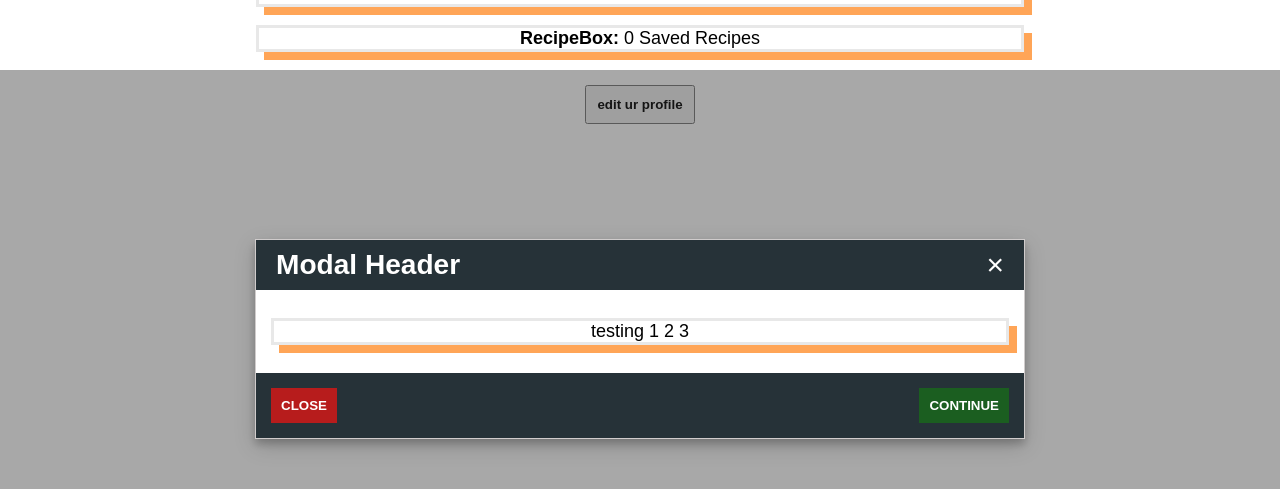
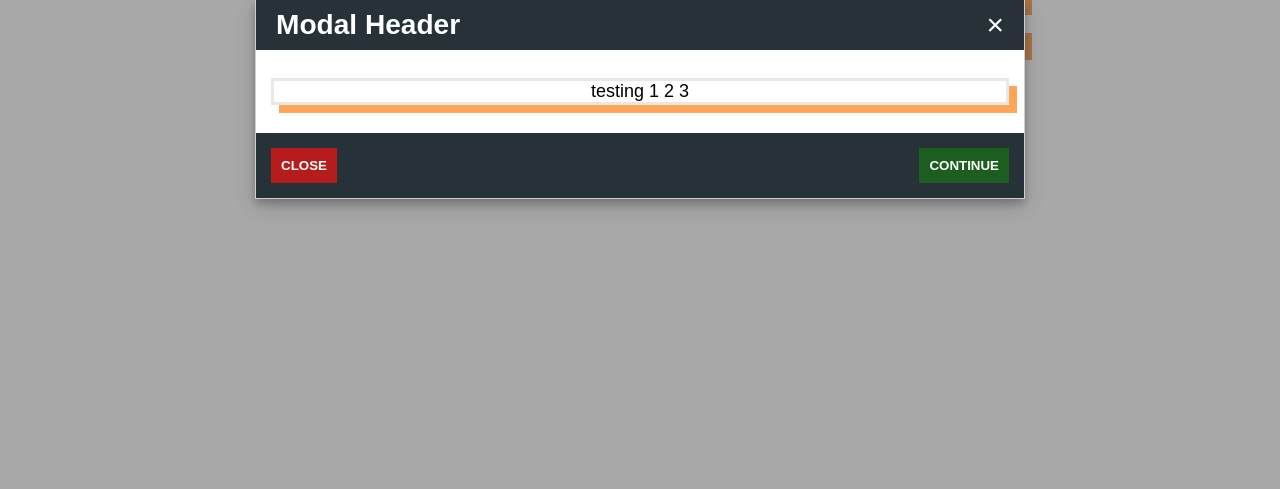
Before and after one commit to pirainogi/gobble-client, a React (Create React App) app: page /profile in a window 1280 px wide. Both pictures are taken after a click on the button "edit ur profile". Shown: the part 250-739 px from the top of the page. Built offline with nearby package versions, Linux system fonts and the light colour scheme; no server answers.

Commit message:
modal css

```diff
--- a/src/components/UserInfo.js
+++ b/src/components/UserInfo.js
@@ -30,6 +30,8 @@ class UserInfo extends Component {
 
     return (
       <div className="user-info">
+      {this.state.isShowing ? <div onClick={this.closeModalHandler} className="back-drop"></div> : null }
+
         <img src={this.props.user.profile_pic} alt="user profile"></img>
         <div className="details">
           <p> <b>Name:</b> {this.props.user.name}<br></br><br></br>
@@ -41,8 +43,7 @@ class UserInfo extends Component {
             <p><b>RecipeBox:</b> {this.props.user.recipes.length} Saved Recipes</p>
           }
         </div>
-        <div>
-          {this.state.isShowing ? <div onClick={this.closeModalHandler} className="back-drop"></div> : null }
+
         <button className="open-modal-btn" onClick={this.openModalHandler}> edit ur profile</button>
         <Modal
           className="modal"
@@ -51,7 +52,7 @@ class UserInfo extends Component {
         >
           testing 1 2 3
         </Modal>
-        </div>
+
       </div>
     )
   }
--- a/src/css/Modal.css
+++ b/src/css/Modal.css
@@ -2,7 +2,7 @@
     background: white;
     border: 1px solid #d0cccc;
     box-shadow: 0 5px 8px 0 rgba(0,0,0,0.2), 0 7px 20px 0 rgba(0,0,0,0.17);
-    margin: 100px auto 0;
+    margin: -140px auto 0;
     transition: all .8s;
     width: 60%;
 }
```
Lines whose indentation alone changed are shown as unchanged.
